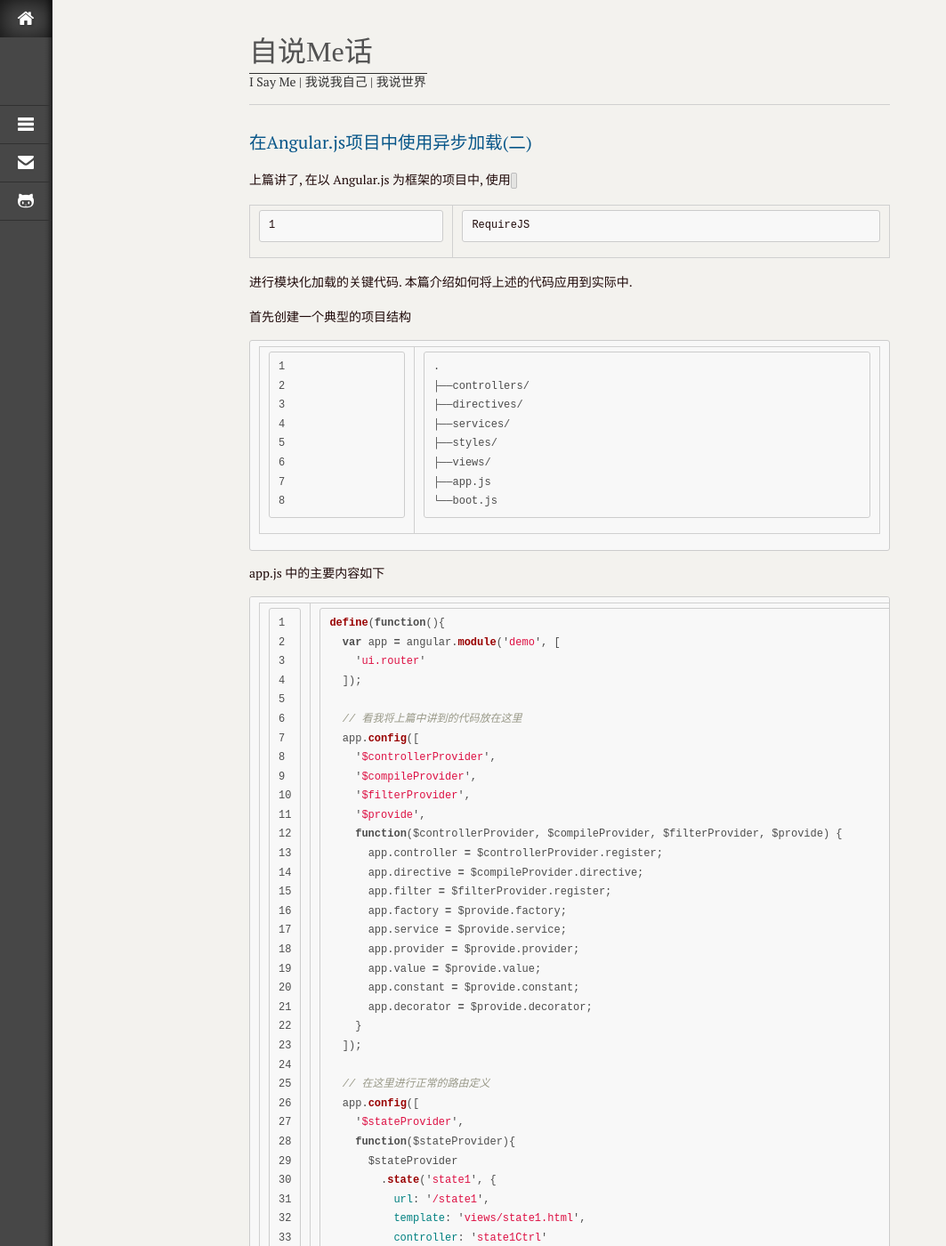
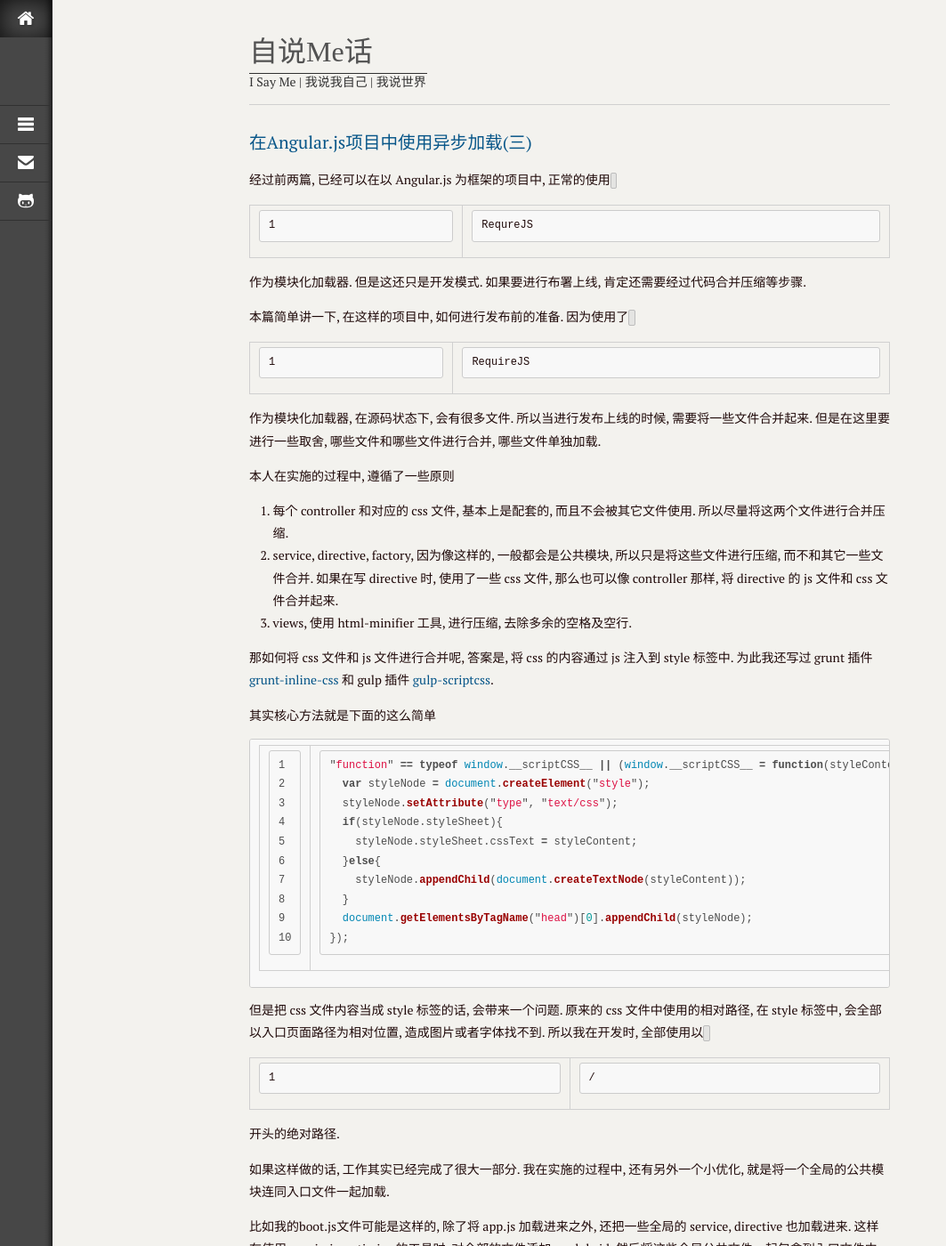
Before and after one commit to wyntau/wyntau.github.io, a Jekyll site: the page built from index.html, in a window 1280 px wide and 1400 px high. Shown: the whole window at 89% size, without its empty margins (0-1063 px from the left). Built offline with Jekyll 4.4.1, drawn with Linux system fonts in a browser that asks for light colours; some of the changed text lies outside the part shown.

Commit message:
add new post 2016022701

````diff
--- a/_posts/2016-02-26-angular-used-project-from-requirejs-to-webpack-2.md
+++ b/_posts/2016-02-26-angular-used-project-from-requirejs-to-webpack-2.md
@@ -162,4 +162,8 @@ $stateProvider
   })
 ```
 
-基本就是这样, 下篇将写一下, 在这样的项目中, 怎么使用 gulp 或者 grunt 对代码进行构建.
+你可以将代码进行抽象, 封装成一个方法. 对于 css 文件的加载, 可以在开发模式, 使用 `RequireJS` 进行加载. 而在发布模式时, 不单独加载 css 文件, 而是配合下篇讲的方法, 将 css 的内容注入到对应的 controller 中.
+
+为了简化代码, 我写了一个 angular 的 模块, [angular-require](https://github.com/Treri/angular-require). 本篇写的代码, 就是这个小项目的原型.
+
+在以 Angular.js 为框架的项目中, 使用 `RequireJS` 进行代码的异步加载, 其实并不是很难, 下篇将写一下, 在这样的项目中, 怎么对代码进行构建发布.
--- /dev/null
+++ b/_posts/2016-02-27-angular-used-project-from-requirejs-to-webpack-3.md
@@ -0,0 +1,56 @@
+---
+layout: post
+title: 在Angular.js项目中使用异步加载(三)
+pid: 2016022701
+tags: [webpack, Angular, RequireJS]
+categories: [学习笔记]
+---
+经过前两篇, 已经可以在以 Angular.js 为框架的项目中, 正常的使用 `RequreJS` 作为模块化加载器. 但是这还只是开发模式. 如果要进行布署上线, 肯定还需要经过代码合并压缩等步骤.
+
+本篇简单讲一下, 在这样的项目中, 如何进行发布前的准备. 因为使用了 `RequireJS` 作为模块化加载器, 在源码状态下, 会有很多文件. 所以当进行发布上线的时候, 需要将一些文件合并起来. 但是在这里要进行一些取舍, 哪些文件和哪些文件进行合并, 哪些文件单独加载.
+
+本人在实施的过程中, 遵循了一些原则
+
+1. 每个 controller 和对应的 css 文件, 基本上是配套的, 而且不会被其它文件使用. 所以尽量将这两个文件进行合并压缩.
+2. service, directive, factory, 因为像这样的, 一般都会是公共模块, 所以只是将这些文件进行压缩, 而不和其它一些文件合并. 如果在写 directive 时, 使用了一些 css 文件, 那么也可以像 controller 那样, 将 directive 的 js 文件和 css 文件合并起来.
+3. views, 使用 html-minifier 工具, 进行压缩, 去除多余的空格及空行.
+
+那如何将 css 文件和 js 文件进行合并呢, 答案是, 将 css 的内容通过 js 注入到 style 标签中. 为此我还写过 grunt 插件 [grunt-inline-css](https://github.com/Treri/grunt-inline-css) 和 gulp 插件 [gulp-scriptcss](https://github.com/Treri/gulp-scriptcss).
+
+其实核心方法就是下面的这么简单
+
+```js
+"function" == typeof window.__scriptCSS__ || (window.__scriptCSS__ = function(styleContent) {
+  var styleNode = document.createElement("style");
+  styleNode.setAttribute("type", "text/css");
+  if(styleNode.styleSheet){
+    styleNode.styleSheet.cssText = styleContent;
+  }else{
+    styleNode.appendChild(document.createTextNode(styleContent));
+  }
+  document.getElementsByTagName("head")[0].appendChild(styleNode);
+});
+```
+
+但是把 css 文件内容当成 style 标签的话, 会带来一个问题. 原来的 css 文件中使用的相对路径, 在 style 标签中, 会全部以入口页面路径为相对位置, 造成图片或者字体找不到. 所以我在开发时, 全部使用以 `/` 开头的绝对路径.
+
+如果这样做的话, 工作其实已经完成了很大一部分. 我在实施的过程中, 还有另外一个小优化, 就是将一个全局的公共模块连同入口文件一起加载.
+
+比如我的boot.js文件可能是这样的, 除了将 app.js 加载进来之外, 还把一些全局的 service, directive 也加载进来. 这样在使用 requirejs-optimize 的工具时, 对全部的文件添加 module id, 然后将这些全局公共文件一起包含到入口文件中来.
+
+```js
+require([
+  'app',
+  'services/EventBus',
+  'services/Cache',
+  'directives/lazyload'
+], function(){
+  angular.bootstrap(document, ['demo']);
+});
+```
+
+如果需要发布到 CDN 上, 则可以使用 gulp 在构建过程中, 动态配置 `RequireJS` 的 `baseUrl`, 还有替换 html, css 文件中的一些路径为使用 CDN 后的绝对路径.
+
+现在的状态, 完全可以经得起线上环境的考验了. 因为我在公司的项目中, 使用这套构建系统, 使用大约得有一年的时间. 直到我把整套构建系统从 gulp + require.js 切换到 webpack, 同时也把构建的质量提升了一个等级.
+
+下篇将讲我是如何完成整套构建系统从 gulp + require.js 到 webpack 的切换.
````
